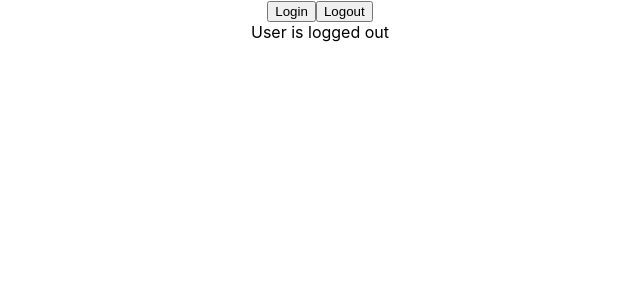
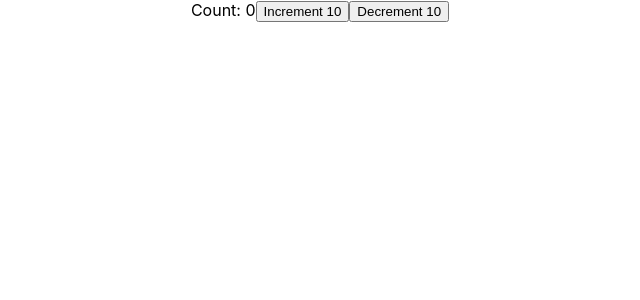
Before and after one commit to deniselupe/react-typescript-demo, a React (Create React App) app: page / in a window 1280 px wide. Shown: the top 300 px of the page, without its empty margins (320-960 px from the left). Built offline with nearby package versions, Linux system fonts and the light colour scheme.

Commit message:
lesson: useReducer hook

```diff
--- a/src/App.tsx
+++ b/src/App.tsx
@@ -1,10 +1,20 @@
 import './App.css';
-import { LoggedIn } from './components/state/LoggedIn';
+import Counter from './components/state/Counter';
+
+/*
+    useReducer Hook
+
+    In the previous few lessons, we learned how to work with TypeScript and
+    the useState hook. useState hook is great for simple state values. However, if you have
+    complex state logic where the next state depends on the previous state, useReducer is preferrable.
+
+    Let's learn how to use TypeScript with useReducer.
+*/
 
 function App() {
     return(
         <div className='App'>
-            <LoggedIn />
+            <Counter />
         </div>
     );
 }
--- /dev/null
+++ b/src/components/state/Counter.tsx
@@ -0,0 +1,182 @@
+/*
+    useReducer Hook
+
+    For this example, we have created a file Counter.tsx.
+
+    Within the state/ folder from before. This file contains a simple count component.
+
+    To maintain the count state and updations to the counter value, we have included the useReducer
+    hook.
+
+    We have the 'initialState', which is an object with property 'count' set to 0.
+    Then we have the 'reducer', which is responsible for updating the state. The 'reducer' accepts
+    'state' and 'action' as parameteres, and based on the 'action.type', updates the 'count' value.
+
+    If 'action.type' is 'increment', 'count' is incremented by a 'action.payload' specified in the dispatch()
+    parameter (i.e., { type: 'increment', payload: 10 }). If 'action.type' is decrement, we substract 'action.payload' from
+    the current 'count' value. Default case, we return the state as-is.
+
+    Next, the <Counter /> component itself. We call the useReducer hook, passing in the 'reducer' function and the 'initialState',
+    which returns the 'state' and dispatch() for use in our component.
+
+    In the JSX we display the count value, and we also have two buttons to update the count value.
+    The first button is an 'Increment 10' button, which onClick dispatches an action of { type: 'increment', payload: 10 }.
+    Similarly, we have the 'Decrement 10' button, which onClick dispatches an action of { type: 'decrement', playload: 10 }.
+    A basic counter component.
+
+    Let's now understand how to go about typing the useReducer hook used in this component.
+
+    Now where do we start? Well that is simple because TypeScript tells us where to start:
+
+        function reducer(state, action) {
+            switch(action.type) {
+                case 'increment':
+                    return { count: state.count + action.payload };
+                case 'decrement':
+                    return { count: state.count - action.payload };
+                default:
+                    return state;
+            }
+        }
+
+    We see the red squiggly line in our 'reducer' function's 'state' and 'action' parameters. We need to specify the type of
+    'state' as well as 'action'. Let's start with the 'state'. 'state' is an object with one property, 'count', whose
+    value is a number. So we can create an interface to define the type for the state:
+
+        interface CounterState {
+            count: number;
+        };
+
+    And then we specify that 'reducer' function's 'state' parameter is of type 'CounterState'.
+    This fixes the first squiggly line on 'reducer' function's 'state' parameter.
+
+        Before:
+        function reducer(state, action) {
+            switch(action.type) {
+                case 'increment':
+                    return { count: state.count + action.payload };
+                case 'decrement':
+                    return { count: state.count - action.payload };
+                default:
+                    return state;
+            }
+        }
+
+        After:
+        function reducer(state: CounterState, action) {
+            switch(action.type) {
+                case 'increment':
+                    return { count: state.count + action.payload };
+                case 'decrement':
+                    return { count: state.count - action.payload };
+                default:
+                    return state;
+            }
+        }
+
+    Let's move on to the second 'reducer' function parameter 'action'. If you take a look at
+    the 'reducer' function body, we can sort of figure out the structure of the 'action' parameter.
+    If seems that the 'action' parameter is an object with two object properties 'type' (which seems to be a string)
+    and 'payload' (which seems to be a number).
+
+    Let's create an interface for the 'action' parameter and see if this makes the error go away:
+
+        interface CounterAction {
+            type: string;
+            payload: number;
+        };
+
+    Now let's set the type of 'reducer' function's 'action' parameter to CounterAction interface.
+
+        Before:
+        function reducer(state: CounterState, action) {
+            switch(action.type) {
+                case 'increment':
+                    return { count: state.count + action.payload };
+                case 'decrement':
+                    return { count: state.count - action.payload };
+                default:
+                    return state;
+            }
+        }
+
+        After:
+        function reducer(state: CounterState, action: CounterAction) {
+            switch(action.type) {
+                case 'increment':
+                    return { count: state.count + action.payload };
+                case 'decrement':
+                    return { count: state.count - action.payload };
+                default:
+                    return state;
+            }
+        }
+
+    TypeScript is now happy. And guess what? This is all we have to do to type the
+    userReducer hook. This is again because of Type Inference. In the <Counter /> component if
+    you hover over 'state', you can see that TypeScript inferes that 'state' is of type 'CounterState',
+    and if you hover over 'dispatch()' the type is React.Dispatch<CounterAction>.
+
+    TypeScript figured this out from the 'reducer' function that we passed into the useReducer hook.
+    As mentioned before, this is an example of how TypeScript requires your help only when it is absolutely
+    necessary. Other times TypeScript hardly needs your intervention, and will figure out the types on its own.
+
+    Let's make sure that Type Checking works as expected. On the first button click, if we dispatch an action of
+    boolean type, TypeScript gives us an error. A red squiggly line shows on the 'type' property and the error message says:
+        "Type 'boolean' is not assignable to type 'string'.ts(2322) Counter.tsx(137, 5): The expected type comes from
+        property 'type' which is declared here on type 'CounterAction'"
+
+        <button onClick={() => dispatch({ type: false, payload: 10 })}>Increment 10</button>
+
+    And if we try to change the 'payload' propertie's value to the string '10', we get the following error for the 'payload' property:
+        "Type 'string' is not assignable to type 'number'.ts(2322) Counter.tsx(143, 5): The expected type comes from property
+        'payload' which is declared here on type 'CounterAction'"
+
+        <button onClick={() => dispatch({ type: 'increment', payload: '10' })}>Increment 10</button>
+
+
+    We have successfully typed the useReducer hook. And on a side note, if you ever come across the need to pass in state
+    and dispatch as props to a component, simply hover over 'state' or 'dispatch', copy the type which VSCode shows in the
+    tooltip, and use it as the prop type for the component receiving 'state' and 'dispatch' as props.
+
+    Alright, so our code here works fine, but let me tell you that we can be more strict when it comes
+    to the 'action' type of the reducer function. Let's this discuss that further in the next lesson.
+*/
+
+import { useReducer } from 'react';
+
+interface CounterState {
+    count: number;
+};
+
+interface CounterAction {
+    type: string;
+    payload: number;
+};
+
+const initialState = { count: 0 };
+
+function reducer(state: CounterState, action: CounterAction) {
+    switch(action.type) {
+        case 'increment':
+            return { count: state.count + action.payload };
+        case 'decrement':
+            return { count: state.count - action.payload };
+        default:
+            return state;
+    }
+}
+
+function Counter() {
+    const [state, dispatch] = useReducer(reducer, initialState);
+
+    return (
+        <>
+            Count: {state.count}
+            <button onClick={() => dispatch({ type: 'increment', payload: 10 })}>Increment 10</button>
+            <button onClick={() => dispatch({ type: 'decrement', payload: 10 })}>Decrement 10</button>
+        </>
+    );
+}
+
+export default Counter;
```
